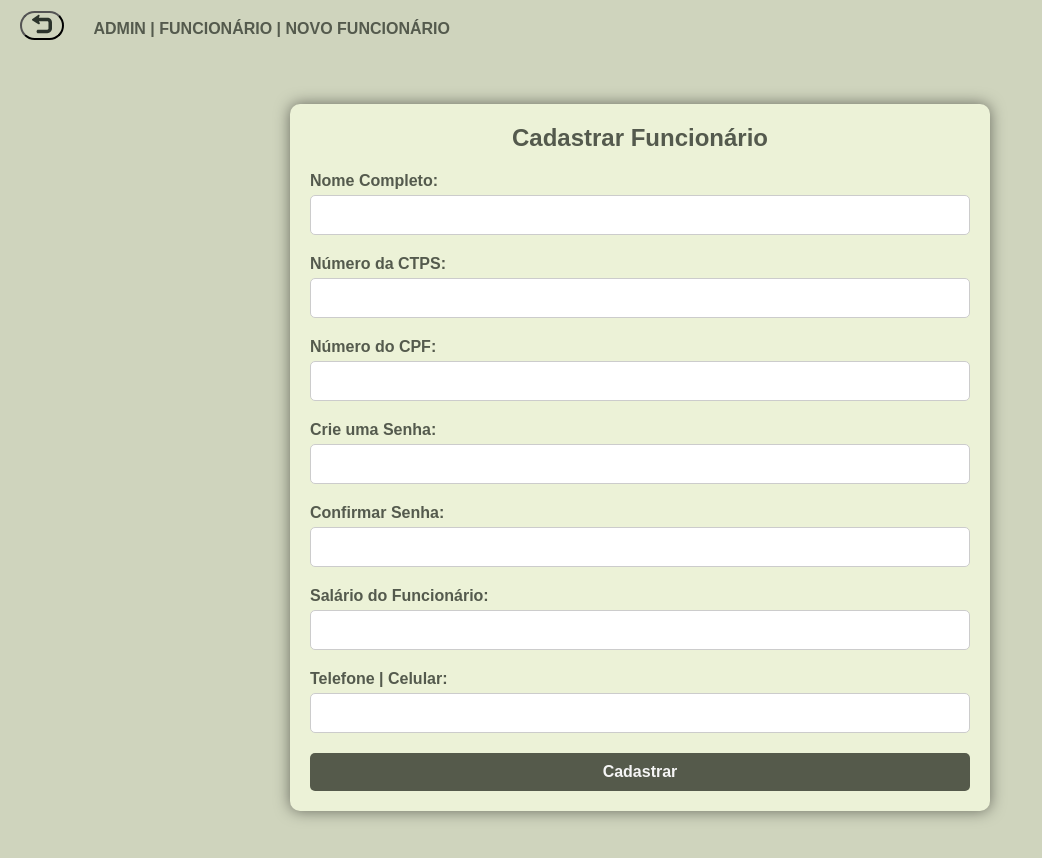
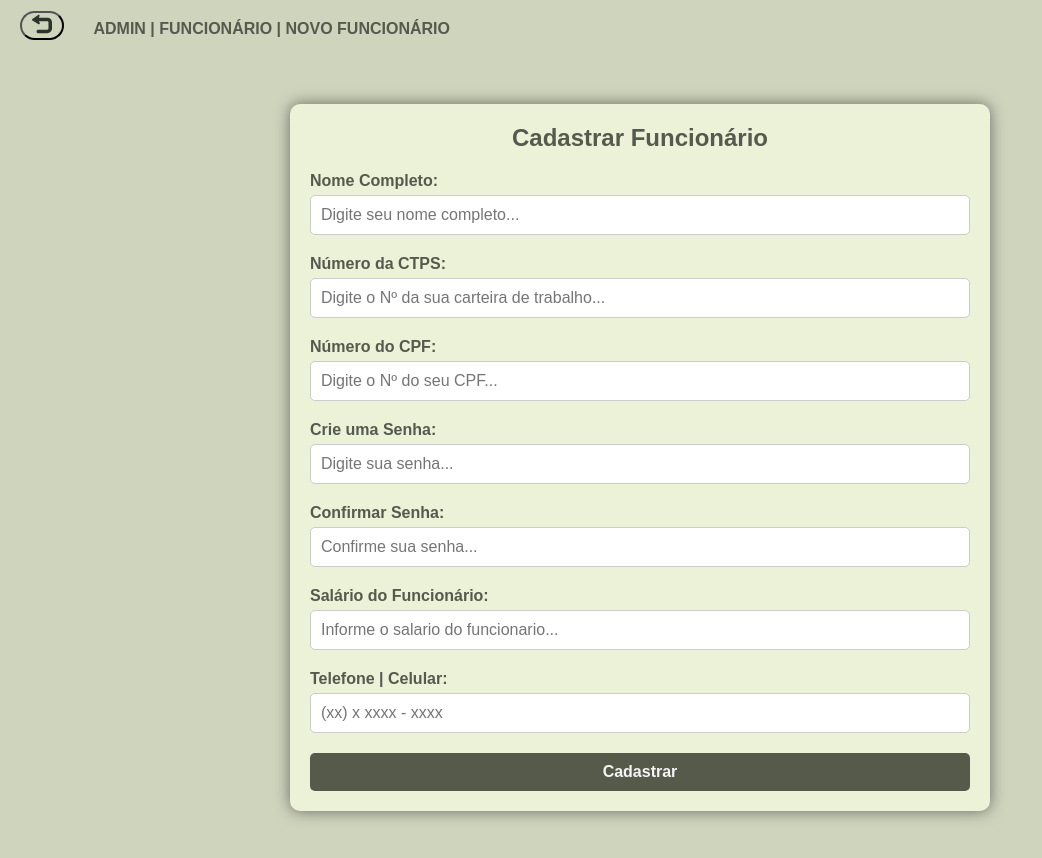
Before and after one commit to Victor-Vargas1/Tela-de-registro-de-funcionarios, a plain HTML site: page tela2/index.html in a window 1280 px wide. Shown: the whole page, without its empty margins (0-1042 px from the left). Drawn offline with Linux system fonts and the light colour scheme.

```diff
--- a/tela2/index.html
+++ b/tela2/index.html
@@ -17,7 +17,8 @@
 
         <button type="click" class="retornar"><img src="./voltar.svg" alt="retornar"></button>
 
-        <p id="local-Atual">ADMIN | FUNCIONÁRIO | NOVO FUNCIONÁRIO<p>
+        <p id="local-Atual">ADMIN | FUNCIONÁRIO | NOVO FUNCIONÁRIO
+        <p>
 
     </div>
 
@@ -31,10 +32,11 @@
 
             <div class="form-group">
 
-                <label for="nome-completo" class="Nome-Completo">Nome
+                <label for="nome-completo" class="Nome-Completo" alt="Escreva Seu Nome">Nome
                     Completo:</label><!--Define o rótulo para o campo de entrada. O atributo "for" associa o rótulo ao campo de entrada com id="nome-completo"-->
 
-                <input type="text" id="nome-completo" name="nome-completo" required>
+                <input type="text" placeholder="Digite seu nome completo..." id="nome-completo" name="nome-completo"
+                    required>
                 <!--Campo de entrada de texto onde o usuário digitará o nome completo. O "required" obriga o preenchimento antes do envio do formulário.-->
             </div>
 
@@ -42,21 +44,22 @@
 
                 <label for="num-ctps" class="Num-Carteira-De-Trabalho">Número da CTPS:</label>
 
-                <input type="text" id="num-ctps" name="num-ctps" required>
+                <input type="text" placeholder="Digite o Nº da sua carteira de trabalho... " id="num-ctps"
+                    name="num-ctps" required>
             </div>
 
             <div class="form-group">
 
                 <label for="num-cpf" class="Num-CPF">Número do CPF:</label>
 
-                <input type="text" id="num-cpf" name="num-cpf" required>
+                <input type="text" placeholder="Digite o Nº do seu CPF..." id="num-cpf" name="num-cpf" required>
             </div>
 
             <div class="form-group">
 
                 <label for="senha" class="Senha-Fun">Crie uma Senha:</label>
 
-                <input type="password" id="senha" name="senha" required>
+                <input type="password" placeholder="Digite sua senha..." id="senha" name="senha" required>
                 <!-- O tipo "password" faz com que o conteúdo digitado seja oculto-->
             </div>
 
@@ -64,21 +67,23 @@
 
                 <label for="confirmar-senha" class="Verificar-Senha">Confirmar Senha:</label>
 
-                <input type="password" id="confirmar-senha" name="confirmar-senha" required>
+                <input type="password" placeholder="Confirme sua senha..." id="confirmar-senha" name="confirmar-senha"
+                    required>
             </div>
 
             <div class="form-group">
 
                 <label for="salario" class="Salario-Fun">Salário do Funcionário:</label>
 
-                <input type="text" id="salario" name="salario" required>
+                <input type="text" placeholder="Informe o salario do funcionario..." id="salario" name="salario"
+                    required>
             </div>
 
             <div class="form-group">
 
                 <label for="contato" class="Contato">Telefone | Celular:</label>
 
-                <input type="text" id="contato" name="contato" required>
+                <input type="text" placeholder="(xx) x xxxx - xxxx" id="contato" name="contato" required>
             </div>
 
             <div class="form-group">
@@ -93,4 +98,5 @@
     </div>
 
 </body>
+
 </html>
```
